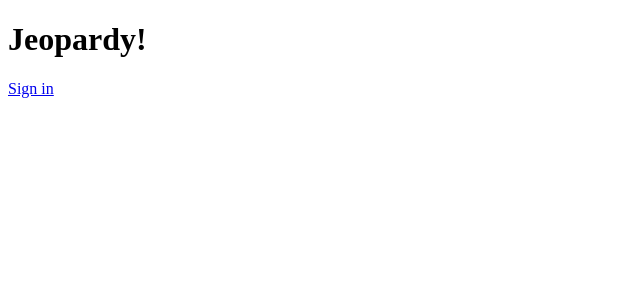
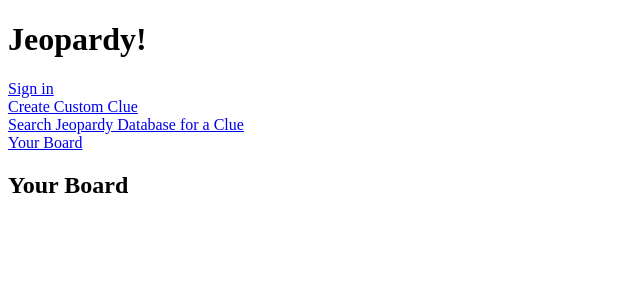
Before and after one commit to teamupcube/jeopardy_for_teachers_app, a Vue app in the folder app/: page /board/1/categories/1/your-board in a window 1280 px wide. Before the commit this address led to /. Shown: the top 300 px of the page, without its empty margins (0-640 px from the left). Built offline with nearby package versions, Linux system fonts and the light colour scheme; no server answers.

Commit message:
this.category count working, new component YourBoard.vue

```diff
--- a/app/src/components/AddClueView.vue
+++ b/app/src/components/AddClueView.vue
@@ -1,7 +1,8 @@
 <template>
   <div id="app">
       <router-link :to="`/board/${board}/categories/${category}/custom-clue`">Create Custom Clue</router-link><br/>
-      <router-link :to="`/board/${board}/categories/${category}/search`">Search Jeopardy Database for a Clue</router-link>
+      <router-link :to="`/board/${board}/categories/${category}/search`">Search Jeopardy Database for a Clue</router-link><br/>
+      <router-link :to="`/board/${board}/categories/${category}/your-board`">Your Board</router-link>
       <div v-if="previousClue">
         <p>Your previous clue, answer, and point value were saved as:</p>
         <ul>
@@ -59,11 +60,14 @@
           this.answer = '';
           this.value = null;
           console.log('prev clue', this.previousClue);
-          if(this.clueNumber < 5) {
+          if(this.clueNumber < 5 && this.categoryNumber < 6) {
             this.$router.push(`/board/${this.board}/categories/${this.category}/${view}`);
           }
+          else if(this.clueNumber >= 5 && this.categoryNumber < 6) {
+            this.$router.push(`/board/${this.board}`);
+          }
           else {
-            this.$router.push(`/board/${this.board}`);
+            this.$router.push(`/board/${this.board}/categories/${this.category}/your-board`);
           }
         });
     },
--- a/app/src/components/YourBoard.vue
+++ b/app/src/components/YourBoard.vue
@@ -1,11 +1,14 @@
 <template>
+  <div>
+    <h2>Your Board</h2>
+  </div>
 
 </template>
 
 <script>
 export default {
 
-}
+};
 </script>
 
 <style>
--- a/app/src/router.js
+++ b/app/src/router.js
@@ -11,6 +11,7 @@
 import CustomClue from './components/CustomClue';
 import Results from './components/Results';
 import GamePlay from './components/GamePlay';
+import YourBoard from './components/YourBoard';
 
 
 export default new VueRouter({
@@ -30,6 +31,7 @@
       children: [
         { path: 'custom-clue', component: CustomClue },
         { path: 'search', component: Search },
+        { path: 'your-board', component: YourBoard }
       ]
     },
     { path: '/results', component: Results },
```
